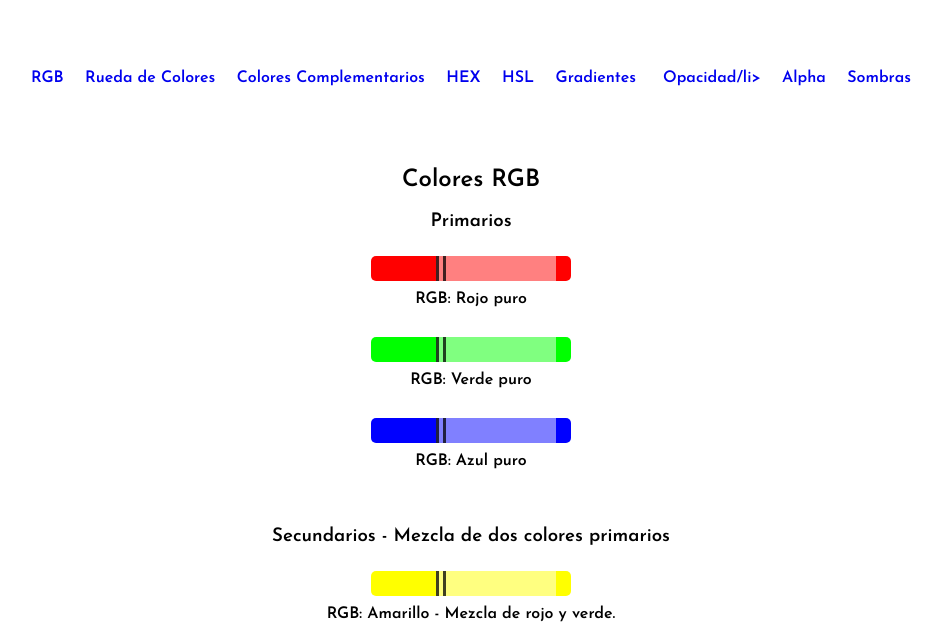
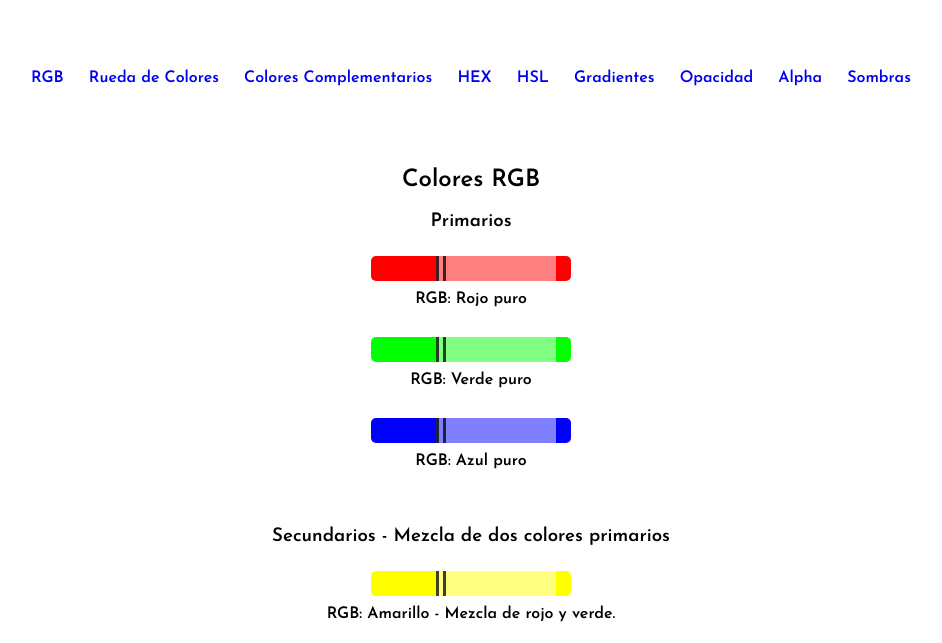
Before and after one commit to modernclix/css-colors, a plain HTML site: page index.html in a window 1280 px wide. Shown: the part 157-800 px from the top of the page, without its empty margins (169-1111 px from the left). Drawn offline with Linux system fonts and the light colour scheme.

Commit message:
corregi typo en la lista

```diff
--- a/index.html
+++ b/index.html
@@ -27,7 +27,7 @@
             <a href="#hex"><li>HEX</li></a>
             <a href="#hsl"><li>HSL</li></a>
             <a href="#gradientes"><li>Gradientes</li></a>
-            <a href="#opacidad"><li>Opacidad/li></a>
+            <a href="#opacidad"><li>Opacidad</li></a>
             <a href="#alpha"><li>Alpha</li></a>
             <a href="#sombras"><li>Sombras</li></a>
         </ul></nav>
```
